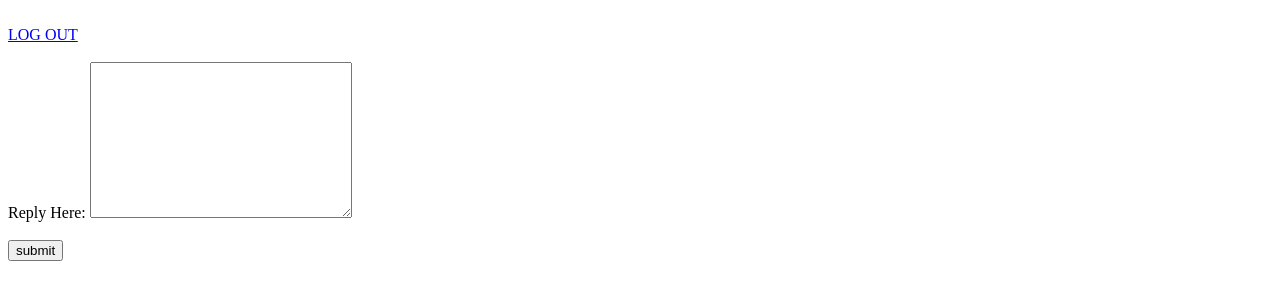
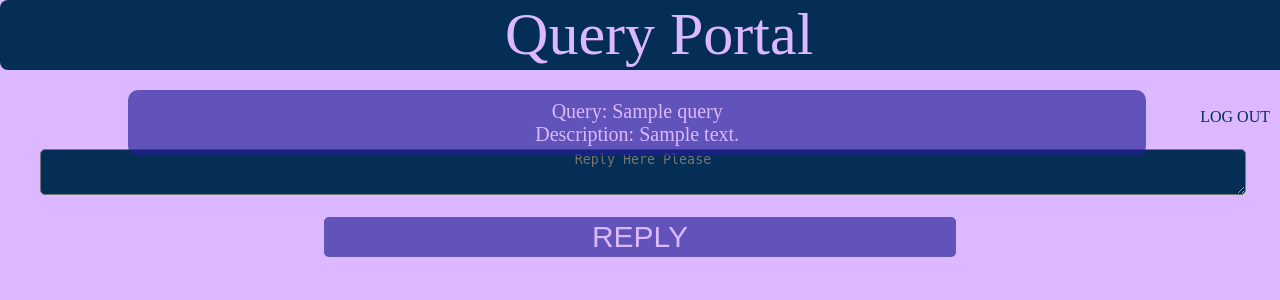
Before and after one commit to abhishekpareek29/query-portal, a PHP site: page /mentor_reply.php?id=1 in a window 1280 px wide. Shown: the top 300 px of the page. Run offline with PHP 8.4, Linux system fonts and the light colour scheme; the visitor is signed in with stand-in values (Sample User, id 1); tables that the repository leaves empty or names only in its code hold one stand-in row (values such as "Sample post").

Commit message:
theme of mentor's pages   #refs 9887   theme of mentor_page  and mentor_reply page i.e. 2 pages

```diff
--- a/mentor_reply.php
+++ b/mentor_reply.php
@@ -8,14 +8,22 @@ include('db_tango.php');
 <html>
 <head>
 	<title>Mentor_reply_Page</title>
+	<link rel="stylesheet" type="text/css" href="query.css" />
 </head>
 <body>
 
+<div class="top_layer">
+    <p id="top_slogan">Query Portal</p>
+</div>
+
+<div class="logout2">
+<?php
+//---------------------logout link----------------------
+echo "<br><a href=logout.php>LOG OUT</a><br>";
+?>
+</div>
 
 <?php
-
-//---------------------logout link----------------------
-echo "<br><a href=logout.php>LOG OUT</a><br>";
 
 //------------------Restoring session variables----------------------
 	$email = $_SESSION["email_id"];
@@ -61,18 +69,19 @@ $_SESSION["id_mentor"] = $id;
 	if ($user_id==$user_id_db && $role_id==1)
 	{
 
-?>
+	//extracting query title below
+	$sql = "Select query_title,query_desc from queries where query_id='$id'";
+	$retval = mysql_query($sql, $link);
+	while ($row = mysql_fetch_assoc($retval))
+	{
+		?>
+		<div class="query_label"><?php
+		echo "Query: {$row['query_title']}";
+		echo "<br>Description: {$row['query_desc']}<br>";
+		?></div>
+		<?php
+	}
 
-	<form action="mentor_reply.php" method="POST">
-		<br>
-		Reply Here:
-		<textarea name="message" rows="10" cols="30"></textarea>
-		<br><br>
-		<input type="submit" value="submit" name="submit">
-	</form>
-
-
-	<?php
 
 	$sql = "Select reply_desc,author from replies where query_id='$id'";
 	$retval = mysql_query($sql, $link);
@@ -88,9 +97,28 @@ $_SESSION["id_mentor"] = $id;
 		while ($row2 = mysql_fetch_assoc($retval2))
 		{
 			$name = $row2['u_name'];
-			echo "<br>$name: {$row['reply_desc']}<br>";
+			?>
+			<div class="comments">
+			<?php
+			echo "$name: {$row['reply_desc']}<br>";
+			?>
+			</div><br>
+			<?php
 		}
 	}
+
+	?>
+
+	<div class="reply_form">
+	<form action="mentor_reply.php" method="POST">
+		<br>
+		<textarea id="reply_box" placeholder="Reply Here Please" name="message" rows="10" cols="30"></textarea>
+		<br><br>
+		<input id="reply_submit_button" type="submit" value="REPLY" name="submit">
+	</form>
+	</div>
+
+	<?php
 
 
 }
--- a/query.css
+++ b/query.css
@@ -162,6 +162,7 @@ a:hover{
 	border-radius: 10px;
 	z-index: 2;
 	padding: 10px;
+	text-align: center;
 
 }
 
```
Also changed, not shown: mentor_page.php (+31 -5 lines).
